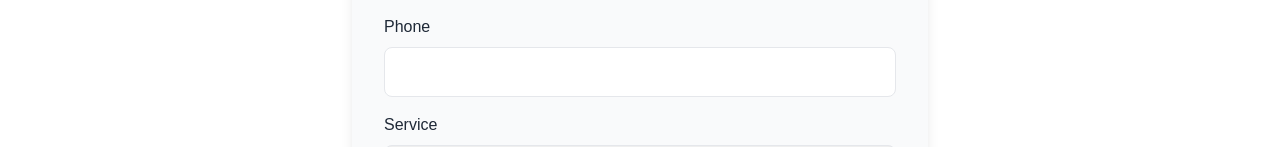
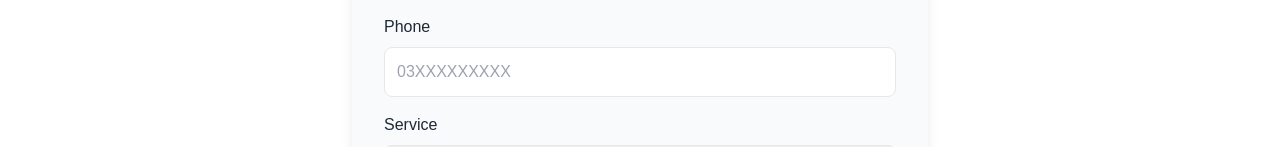
Before and after one commit to sameerrc70-sudo/mahnoor-parlour, a plain HTML site: page index.html in a window 1280 px wide. Shown: the part 1099-1246 px from the top of the page. Drawn offline with nearby package versions, Linux system fonts and the light colour scheme.

Commit message:
Update index.html

```diff
--- a/index.html
+++ b/index.html
@@ -62,7 +62,10 @@
       </div>
       <div class="mb-4">
         <label class="block text-left mb-2 font-medium">Phone</label>
-        <input type="tel" id="phone" required class="w-full p-3 border rounded-lg focus:outline-none focus:ring-2 focus:ring-red-500">
+        <input type="tel" id="phone" required
+  pattern="^((\+92)|(92)|0)?3[0-9]{9}$"
+  placeholder="03XXXXXXXXX"
+  class="w-full p-3 border rounded-lg focus:outline-none focus:ring-2 focus:ring-red-500">
       </div>
       <div class="mb-4">
         <label class="block text-left mb-2 font-medium">Service</label>
```
